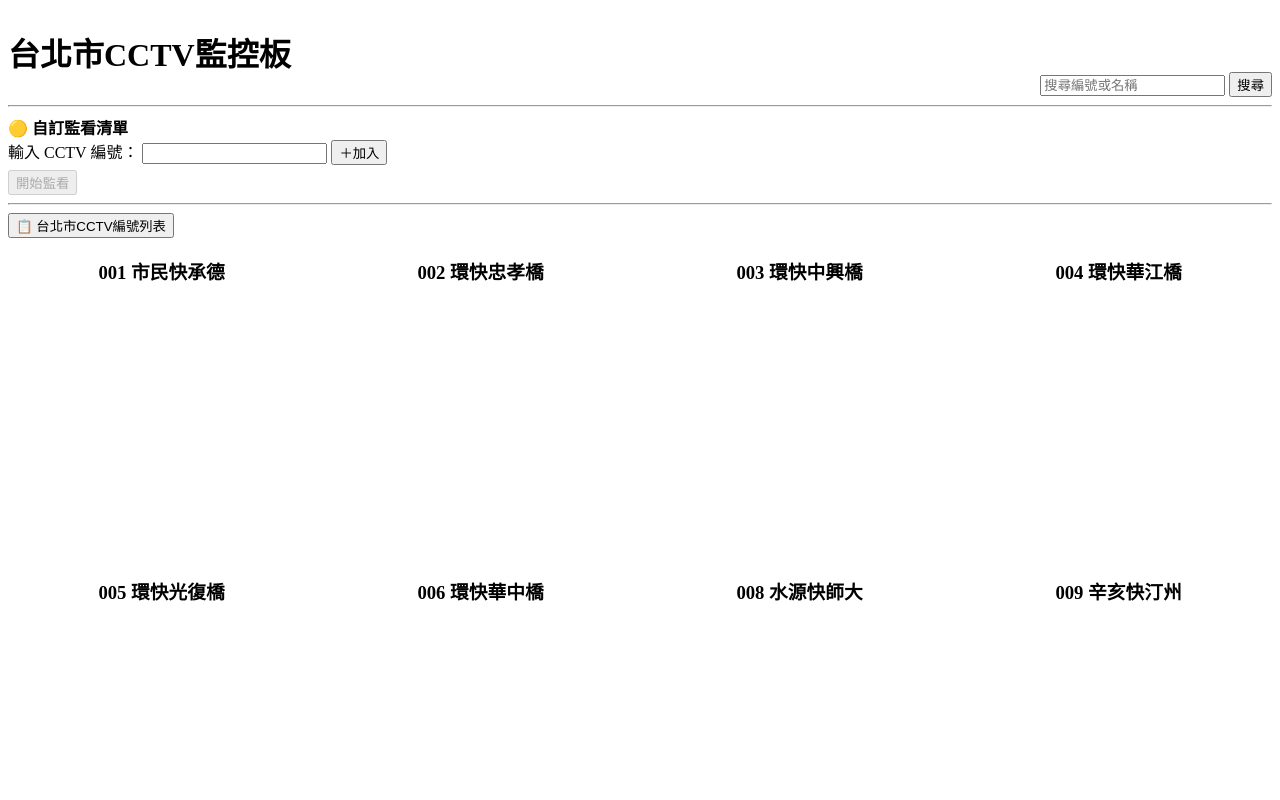
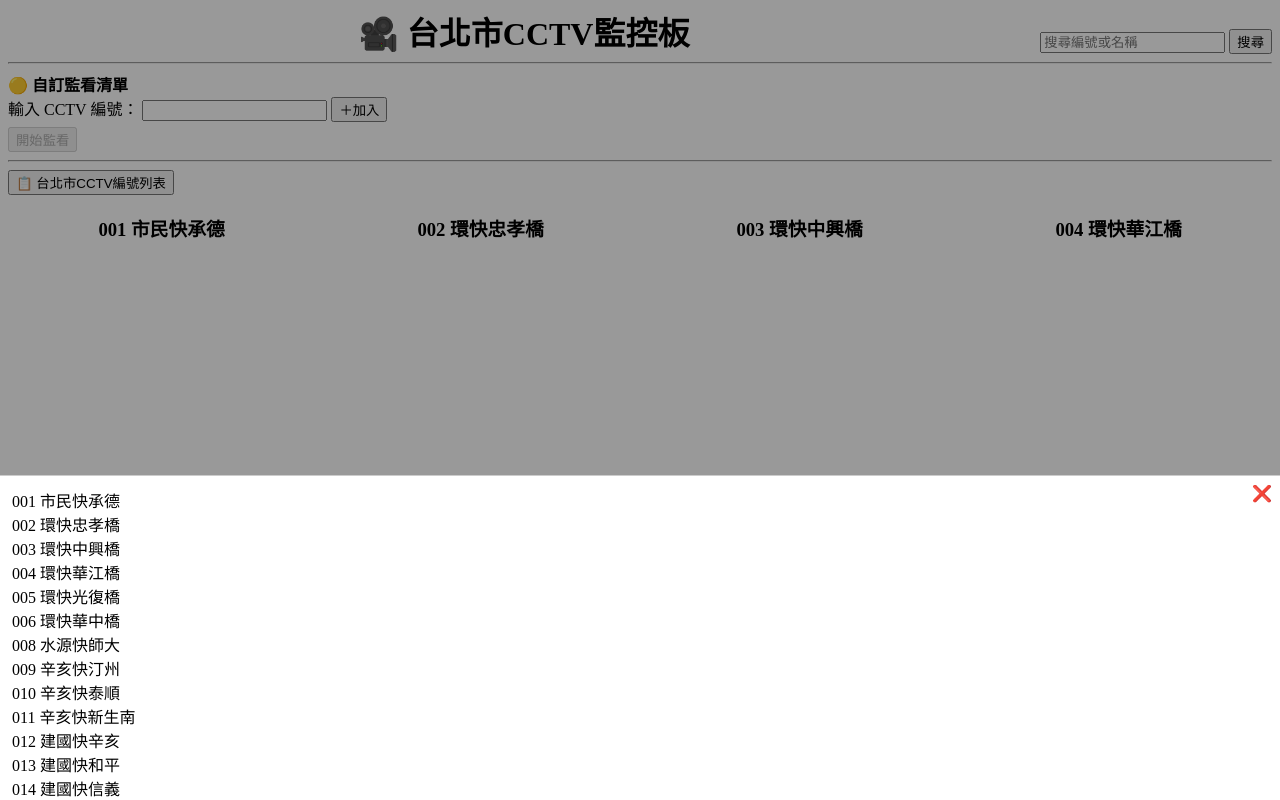
Before and after one commit to andrew333tw/taipei-cctv-dashboard, a plain HTML site: page index.html in a window 1280 px wide. Both pictures are taken after a click on the button "📋 台北市CCTV編號列表". Shown: the top 800 px of the page. Drawn offline with Linux system fonts and the light colour scheme.

Commit message:
Update index.html

```diff
--- a/index.html
+++ b/index.html
@@ -10,24 +10,57 @@
     .pagination { margin: 14px 0; text-align: center; }
     .pagination a { margin: 0 4px; text-decoration: none; color: #007bff; }
     .pagination .active { font-weight: bold; text-decoration: underline; }
+
     #cctvTable td { padding:4px 12px; white-space:nowrap; border:1px solid #ddd; }
-    /* 標題與搜尋並排 */
+
+    /* 標題置中；右側放搜尋 */
     .header-row{ display:flex; justify-content: space-between; align-items:flex-end; }
+    .header-title{ flex:1; text-align:center; font-size:32px; font-weight:bold; }
+
+    /* --- Drawer (底部列表) --- */
+    #listDrawer {
+      position:fixed;
+      left:0;
+      right:0;
+      bottom:-300px;
+      height:300px;
+      background:#fff;
+      border-top:1px solid #ccc;
+      overflow:auto;
+      transition: bottom 0.3s;
+      padding:12px;
+      z-index:11;
+    }
+    #drawerClose{
+      position:absolute;
+      right:8px;
+      top:8px;
+      cursor:pointer;
+      font-weight:bold;
+    }
+    /* 半透明背景 */
+    #overlay {
+      position:fixed;
+      left:0; top:0; right:0; bottom:0;
+      background:rgba(0,0,0,0.4);
+      display:none;
+      z-index:10;
+    }
   </style>
 </head>
 <body>
 
-<!-- 🔽 標題 + 搜尋欄位（並排） -->
+<!-- header -->
 <div class="header-row">
-  <h1>台北市CCTV監控板</h1>
+  <div class="header-title">🎥 台北市CCTV監控板</div>
   <div>
     <input type="text" id="search" placeholder="搜尋編號或名稱"/>
     <button onclick="window.searchCCTV()">搜尋</button>
   </div>
 </div>
 
-<!-- 🔽 自訂清單放在標題下方 -->
 <hr/>
+
 <strong>🟡 自訂監看清單</strong><br/>
 <label for="inputCode">輸入 CCTV 編號：</label>
 <input type="text" id="inputCode"/>
@@ -37,14 +70,46 @@
 
 <hr/>
 
-<button onclick="window.renderCCTVList()">📋 台北市CCTV編號列表</button>
-<div id="cctvList" style="display:none; margin-top:12px;"></div>
+<button id="toggleListBtn">📋 台北市CCTV編號列表</button>
+
+<!-- 半透明遮罩 -->
+<div id="overlay"></div>
+
+<!-- 底部 Drawer -->
+<div id="listDrawer">
+  <span id="drawerClose">❌</span>
+  <div id="drawerContent"></div>
+</div>
 
 <div id="grid" class="grid"></div>
 <div id="pagination" class="pagination"></div>
 
-<!-- ✅ 先載入 app.js，之後再執行 init() -->
 <script src="app.js"></script>
-<script>init();</script>
+<script>
+/* 載入 JSON */
+init();
+
+/* Drawer & Overlay */
+let listOpen  = false;
+const drawer  = document.getElementById('listDrawer');
+const overlay = document.getElementById('overlay');
+const drawerContent = document.getElementById('drawerContent');
+const closeBtn = document.getElementById('drawerClose');
+
+// 展開 or 收合
+document.getElementById('toggleListBtn').onclick = toggleDrawer;
+closeBtn.onclick  = toggleDrawer;
+overlay.onclick   = toggleDrawer;
+
+function toggleDrawer(){
+  if(!listOpen && drawerContent.innerHTML === ''){
+    // 初次展開 → 產生內容
+    drawerContent.innerHTML = cctvData.map(d => `<div>${d.id} ${d.name}</div>`).join('');
+  }
+  listOpen = !listOpen;
+  drawer.style.bottom   = listOpen ? '0px' : '-300px';
+  overlay.style.display = listOpen ? 'block' : 'none';
+}
+</script>
 </body>
 </html>
```
